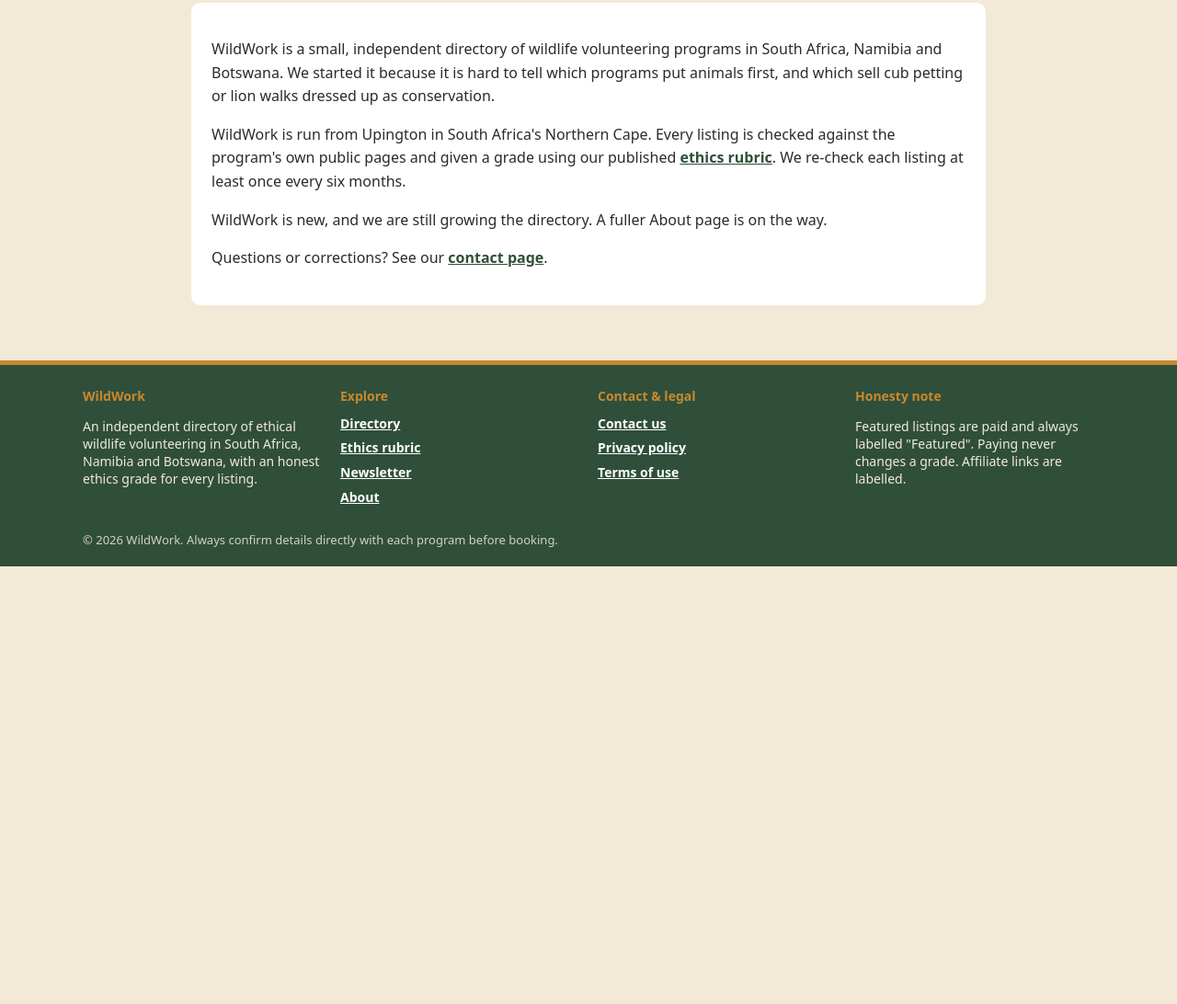
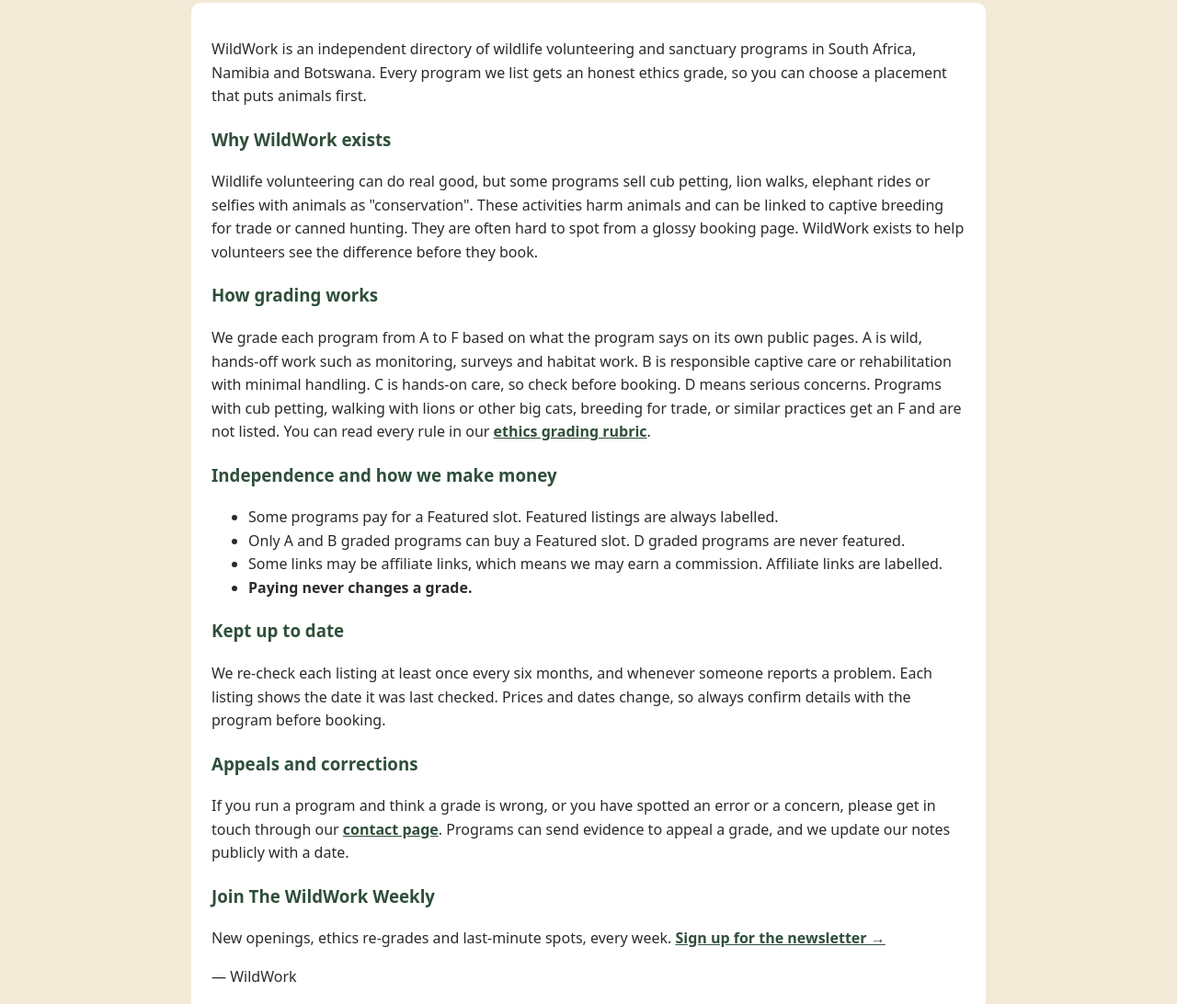
Before and after one commit to gpvansat/wildwork, a plain HTML site: page about.html in a window 1280 px wide. Shown: the part 160-1252 px from the top of the page at 92% size. Before the commit the page ends 800 px from the top, so only its background shows below. Drawn offline with Linux system fonts and the light colour scheme.

Commit message:
Replace About page with brand-only version

```diff
--- a/about.html
+++ b/about.html
@@ -34,11 +34,24 @@
 .site-footer .copy{max-width:1100px;margin:auto;padding:0 20px 20px;font-size:13px;opacity:.85}
 .page{background:#fff;border-radius:10px;padding:22px;line-height:1.6;max-width:820px;margin:auto}.page h2,.page h3{color:var(--green)}
 </style></head><body>
-<nav class="site-nav" aria-label="Main"><div class="in"><a class="brand" href="index.html">WildWork</a><button class="nav-toggle" aria-expanded="false" aria-controls="navlist" onclick="var u=document.getElementById('navlist');var o=u.classList.toggle('open');this.setAttribute('aria-expanded',o)">Menu ☰</button><ul id="navlist"><li><a href="index.html">Directory</a></li><li><a href="about.html" aria-current="page">About</a></li><li><a href="contact.html">Contact</a></li><li><a href="index.html#newsletter">Newsletter</a></li></ul></div></nav><header><h1>About WildWork</h1></header>
-<main><div class="page"><p>WildWork is a small, independent directory of wildlife volunteering programs in South Africa, Namibia and Botswana. We started it because it is hard to tell which programs put animals first, and which sell cub petting or lion walks dressed up as conservation.</p>
-<p>WildWork is run from Upington in South Africa's Northern Cape. Every listing is checked against the program's own public pages and given a grade using our published <a href="index.html#rubric">ethics rubric</a>. We re-check each listing at least once every six months.</p>
-<p>WildWork is new, and we are still growing the directory. A fuller About page is on the way.</p>
-<p>Questions or corrections? See our <a href="contact.html">contact page</a>.</p></div></main>
+<nav class="site-nav" aria-label="Main"><div class="in"><a class="brand" href="index.html">WildWork</a><button class="nav-toggle" aria-expanded="false" aria-controls="navlist" onclick="var u=document.getElementById('navlist');var o=u.classList.toggle('open');this.setAttribute('aria-expanded',o)">Menu ☰</button><ul id="navlist"><li><a href="index.html">Directory</a></li><li><a href="about.html">About</a></li><li><a href="contact.html">Contact</a></li><li><a href="index.html#newsletter">Newsletter</a></li></ul></div></nav><header><h1>About WildWork</h1></header>
+<main><div class="page"><p>WildWork is an independent directory of wildlife volunteering and sanctuary programs in South Africa, Namibia and Botswana. Every program we list gets an honest ethics grade, so you can choose a placement that puts animals first.</p>
+<h3>Why WildWork exists</h3>
+<p>Wildlife volunteering can do real good, but some programs sell cub petting, lion walks, elephant rides or selfies with animals as "conservation". These activities harm animals and can be linked to captive breeding for trade or canned hunting. They are often hard to spot from a glossy booking page. WildWork exists to help volunteers see the difference before they book.</p>
+<h3>How grading works</h3>
+<p>We grade each program from A to F based on what the program says on its own public pages. A is wild, hands-off work such as monitoring, surveys and habitat work. B is responsible captive care or rehabilitation with minimal handling. C is hands-on care, so check before booking. D means serious concerns. Programs with cub petting, walking with lions or other big cats, breeding for trade, or similar practices get an F and are not listed. You can read every rule in our <a href="index.html#rubric">ethics grading rubric</a>.</p>
+<h3>Independence and how we make money</h3>
+<ul><li>Some programs pay for a Featured slot. Featured listings are always labelled.</li>
+<li>Only A and B graded programs can buy a Featured slot. D graded programs are never featured.</li>
+<li>Some links may be affiliate links, which means we may earn a commission. Affiliate links are labelled.</li>
+<li><b>Paying never changes a grade.</b></li></ul>
+<h3>Kept up to date</h3>
+<p>We re-check each listing at least once every six months, and whenever someone reports a problem. Each listing shows the date it was last checked. Prices and dates change, so always confirm details with the program before booking.</p>
+<h3>Appeals and corrections</h3>
+<p>If you run a program and think a grade is wrong, or you have spotted an error or a concern, please get in touch through our <a href="contact.html">contact page</a>. Programs can send evidence to appeal a grade, and we update our notes publicly with a date.</p>
+<h3>Join The WildWork Weekly</h3>
+<p>New openings, ethics re-grades and last-minute spots, every week. <a href="index.html#newsletter">Sign up for the newsletter →</a></p>
+<p>— WildWork</p></div></main>
 <footer class="site-footer"><div class="in">
 <div><h4>WildWork</h4><p>An independent directory of ethical wildlife volunteering in South Africa, Namibia and Botswana, with an honest ethics grade for every listing.</p></div>
 <div><h4>Explore</h4><ul><li><a href="index.html">Directory</a></li><li><a href="index.html#rubric">Ethics rubric</a></li><li><a href="index.html#newsletter">Newsletter</a></li><li><a href="about.html">About</a></li></ul></div>
```
